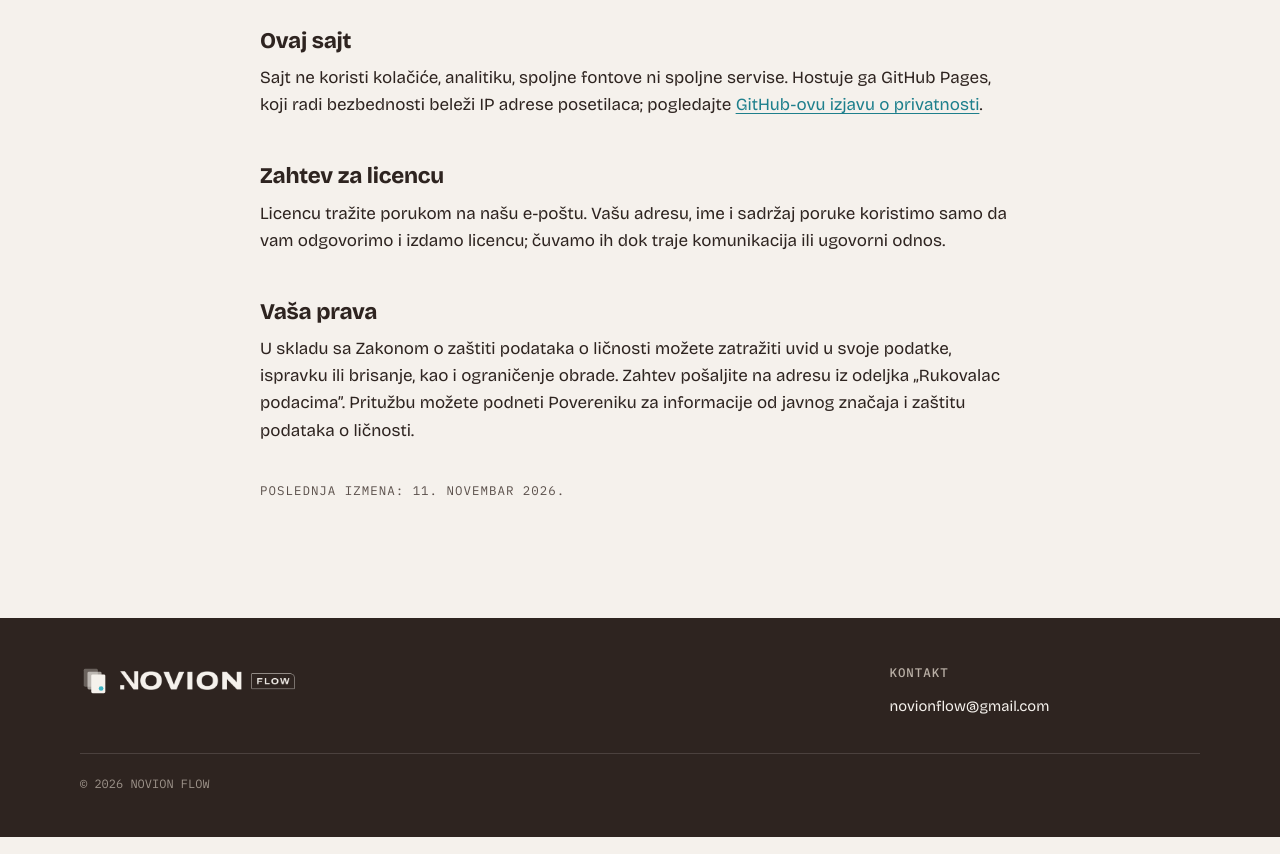
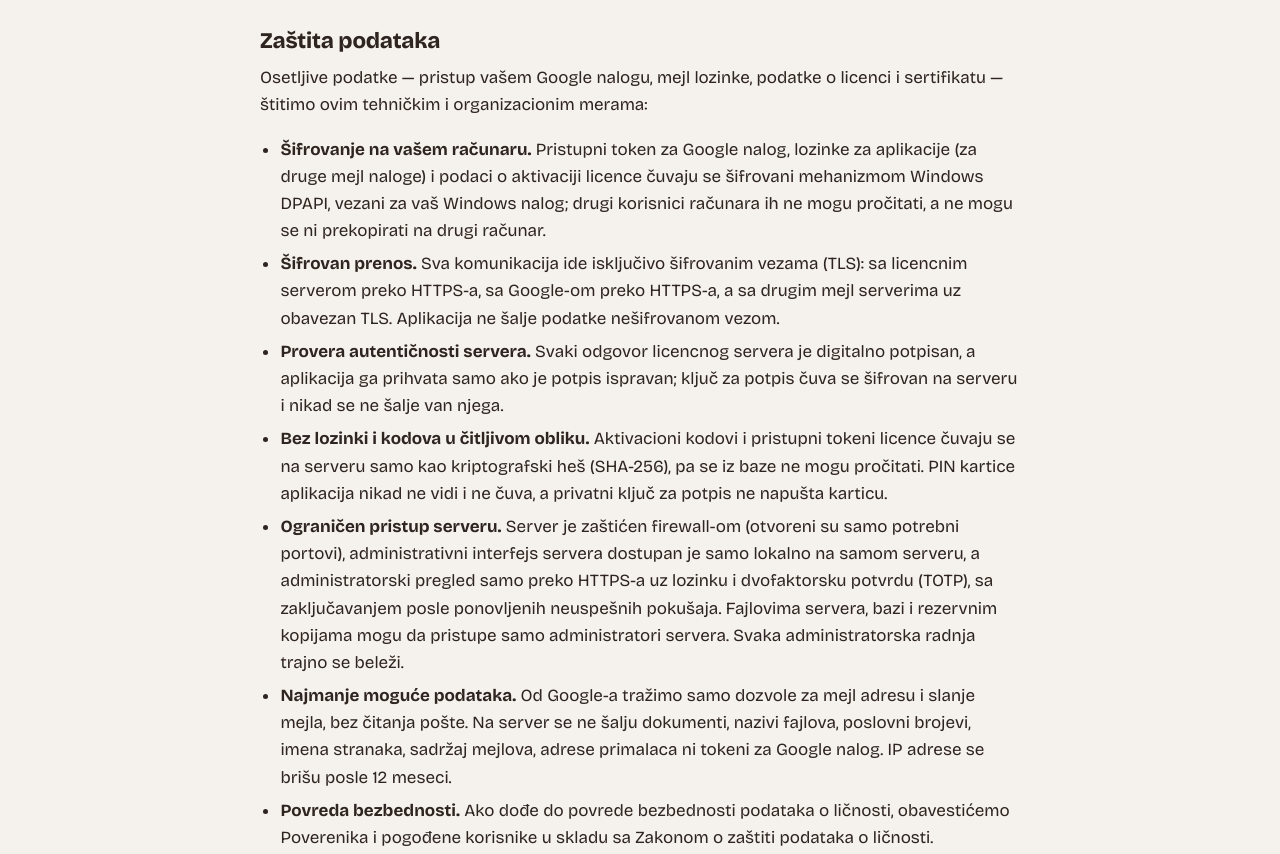
Before and after one commit to NovionFlow/novionFlowSajt, a plain HTML site: page privatnost.html in a window 1280 px wide. Shown: the part 2020-2874 px from the top of the page. Drawn offline with Linux system fonts and the light colour scheme.

Commit message:
Popraljena politika

```diff
--- a/privatnost.html
+++ b/privatnost.html
@@ -128,6 +128,51 @@
           ne prenosimo trećim licima i ne koristimo ih za obučavanje modela veštačke inteligencije.
         </p>
 
+        <h2 id="zastita-podataka">Zaštita podataka</h2>
+        <p>
+          Osetljive podatke — pristup vašem Google nalogu, mejl lozinke, podatke o licenci i sertifikatu — štitimo
+          ovim tehničkim i organizacionim merama:
+        </p>
+        <ul>
+          <li>
+            <strong>Šifrovanje na vašem računaru.</strong> Pristupni token za Google nalog, lozinke za aplikacije
+            (za druge mejl naloge) i podaci o aktivaciji licence čuvaju se šifrovani mehanizmom Windows DPAPI, vezani
+            za vaš Windows nalog; drugi korisnici računara ih ne mogu pročitati, a ne mogu se ni prekopirati na drugi
+            računar.
+          </li>
+          <li>
+            <strong>Šifrovan prenos.</strong> Sva komunikacija ide isključivo šifrovanim vezama (TLS): sa licencnim
+            serverom preko HTTPS-a, sa Google-om preko HTTPS-a, a sa drugim mejl serverima uz obavezan TLS. Aplikacija
+            ne šalje podatke nešifrovanom vezom.
+          </li>
+          <li>
+            <strong>Provera autentičnosti servera.</strong> Svaki odgovor licencnog servera je digitalno potpisan, a
+            aplikacija ga prihvata samo ako je potpis ispravan; ključ za potpis čuva se šifrovan na serveru i nikad se
+            ne šalje van njega.
+          </li>
+          <li>
+            <strong>Bez lozinki i kodova u čitljivom obliku.</strong> Aktivacioni kodovi i pristupni tokeni licence
+            čuvaju se na serveru samo kao kriptografski heš (SHA-256), pa se iz baze ne mogu pročitati. PIN kartice
+            aplikacija nikad ne vidi i ne čuva, a privatni ključ za potpis ne napušta karticu.
+          </li>
+          <li>
+            <strong>Ograničen pristup serveru.</strong> Server je zaštićen firewall-om (otvoreni su samo potrebni
+            portovi), administrativni interfejs servera dostupan je samo lokalno na samom serveru, a administratorski
+            pregled samo preko HTTPS-a uz lozinku i dvofaktorsku potvrdu (TOTP), sa zaključavanjem posle ponovljenih
+            neuspešnih pokušaja. Fajlovima servera, bazi i rezervnim kopijama mogu da pristupe samo administratori
+            servera. Svaka administratorska radnja trajno se beleži.
+          </li>
+          <li>
+            <strong>Najmanje moguće podataka.</strong> Od Google-a tražimo samo dozvole za mejl adresu i slanje mejla,
+            bez čitanja pošte. Na server se ne šalju dokumenti, nazivi fajlova, poslovni brojevi, imena stranaka,
+            sadržaj mejlova, adrese primalaca ni tokeni za Google nalog. IP adrese se brišu posle 12 meseci.
+          </li>
+          <li>
+            <strong>Povreda bezbednosti.</strong> Ako dođe do povrede bezbednosti podataka o ličnosti, obavestićemo
+            Poverenika i pogođene korisnike u skladu sa Zakonom o zaštiti podataka o ličnosti.
+          </li>
+        </ul>
+
         <h2>Ovaj sajt</h2>
         <p>
           Sajt ne koristi kolačiće, analitiku, spoljne fontove ni spoljne servise. Hostuje ga GitHub Pages, koji radi bezbednosti
@@ -150,7 +195,7 @@
           možete podneti Povereniku za informacije od javnog značaja i zaštitu podataka o ličnosti.
         </p>
 
-        <p class="oznaka" style="margin-top: 3em">Poslednja izmena: 11. novembar 2026.</p>
+        <p class="oznaka" style="margin-top: 3em">Poslednja izmena: 15. novembar 2026.</p>
       </div>
     </main>
 
```
